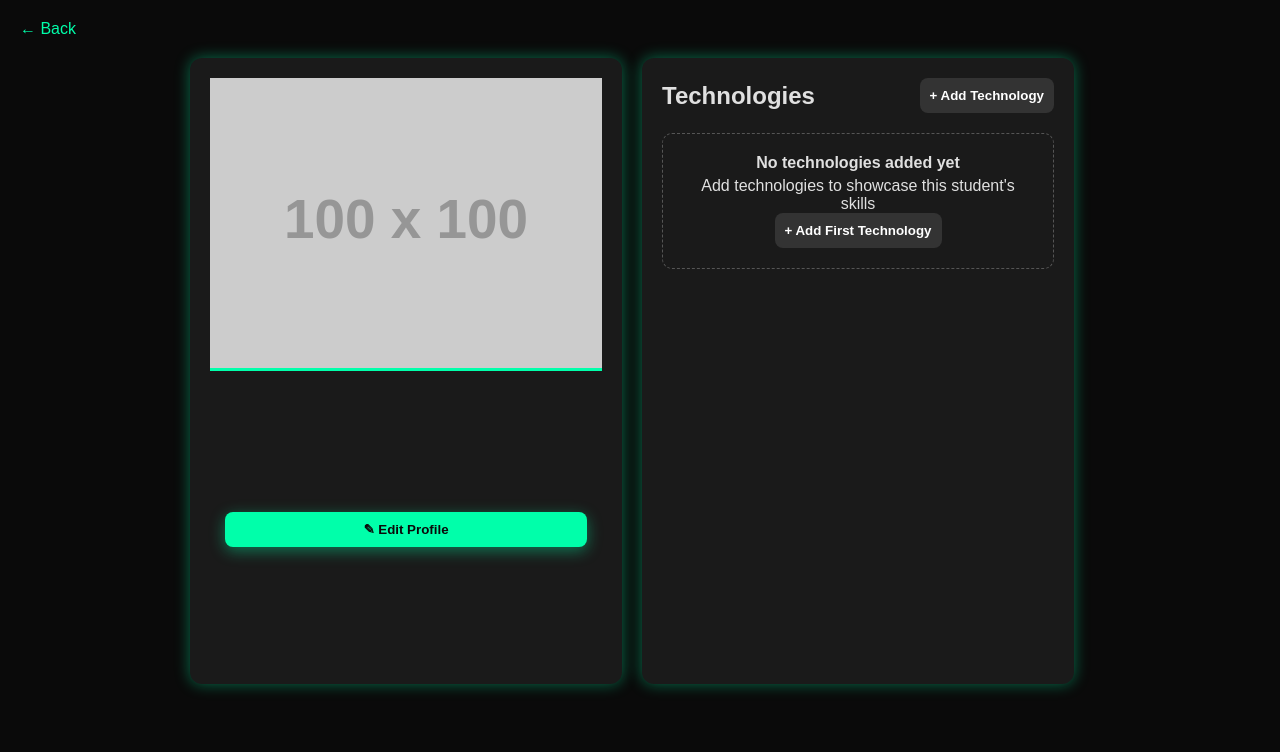
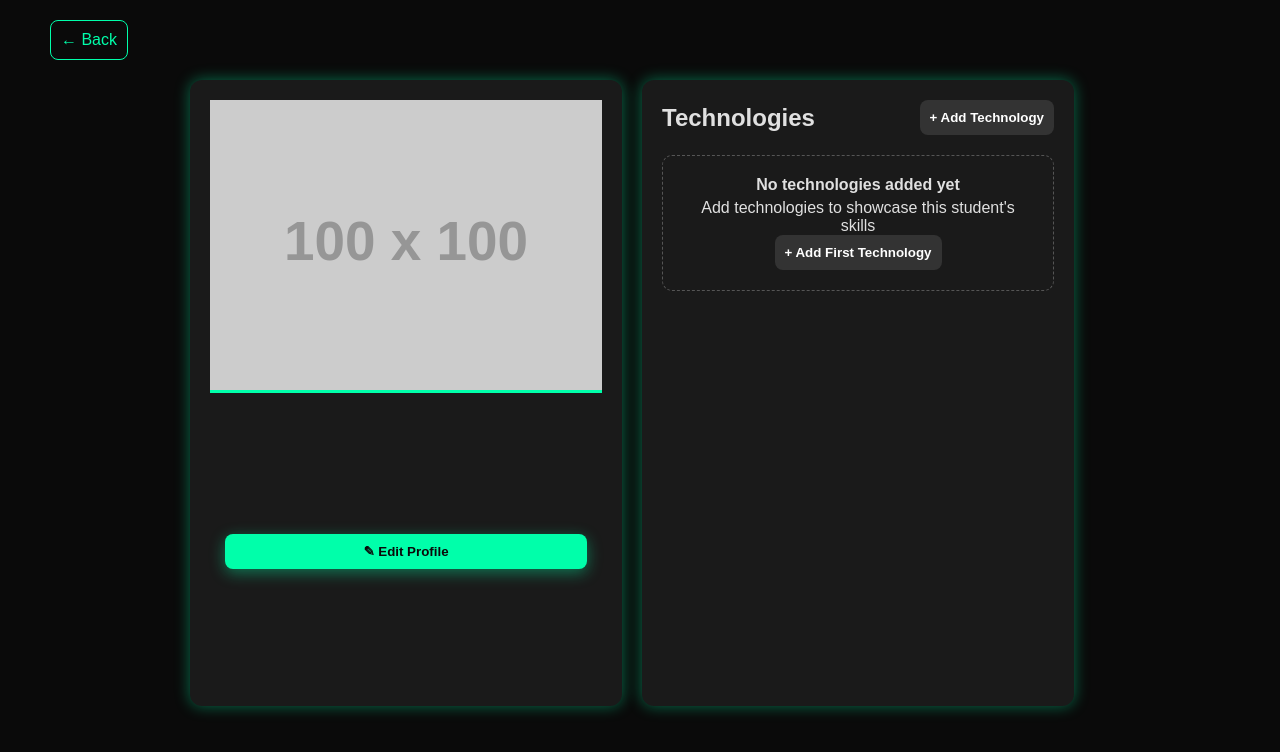
Before and after one commit to GabrielPinto21/Actividad1_Web, a plain HTML site: page html/detalles.html in a window 1280 px wide. Drawn offline with Linux system fonts and the light colour scheme; no server answers; placeholder pictures from the web are drawn by us.

Commit message:
Corrigiendo

```diff
--- a/css/detalles.css
+++ b/css/detalles.css
@@ -15,11 +15,21 @@ body {
 }
 
 .back-button {
+    border: 1px solid #00FFAA;
+    padding: 10px;
     color: #00FFAA;
     text-decoration: none;
     font-size: 1rem;
     align-self: flex-start;
     margin-bottom: 20px;
+    transition: all 0.3s ease-in-out;
+    margin-left: 30px;
+    border-radius: 8px;
+}
+.back-button:hover {
+    transform: scale(1.1);
+    background: #00FFAA;
+    color: #0A0A0A;
 }
 
 .container {
```
